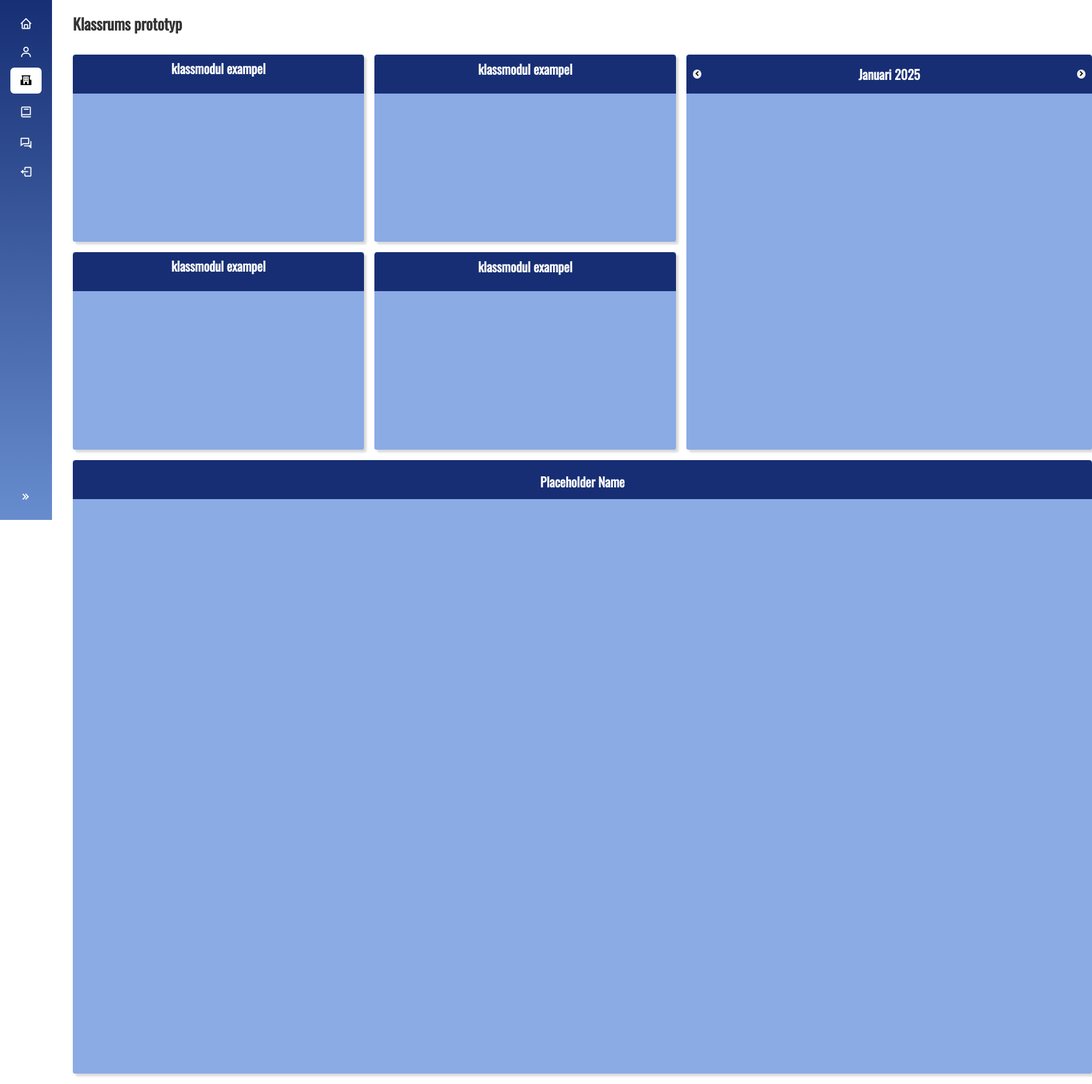
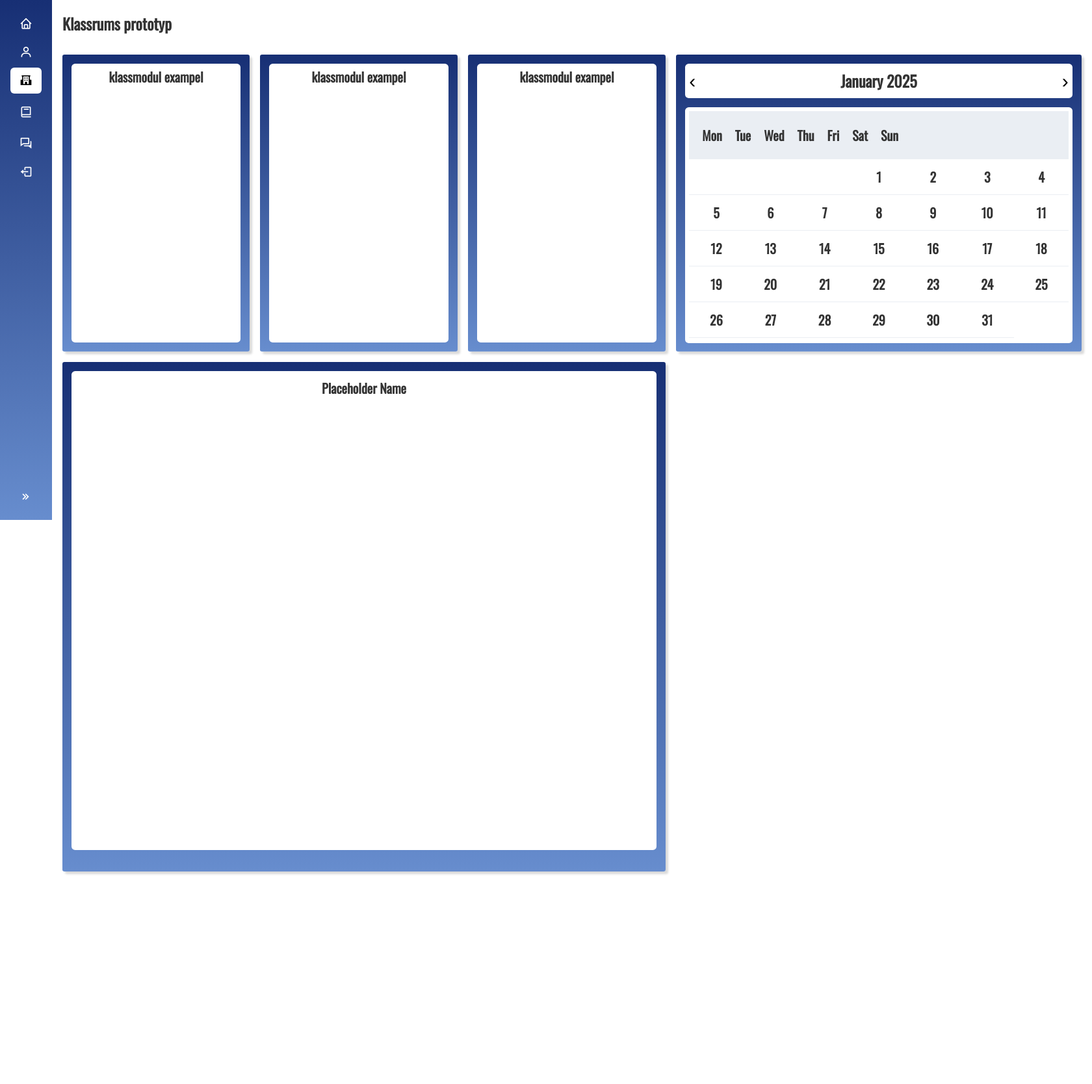
Before and after one commit to RealFTWhiskey/RealFTWhiskey.github.io, a PHP site: page /classroomex.html in a window 1680 px wide. Shown: the whole page at 65% size. After the commit the page ends 1346 px from the top, so only its background shows below. Run offline with PHP 8.4, Linux system fonts and the light colour scheme; some web fonts are replaced.

Commit message:
Major update

```diff
--- a/classroomex.html
+++ b/classroomex.html
@@ -30,7 +30,7 @@
                     </a>
                 </li>
                 <li>
-                    <a href="classroom.html"  class="active">
+                    <a href="classroom.html" class="active">
                         <i class="bx bxs-school"></i>
                         <span>Klassrum</span>
                     </a>
@@ -82,27 +82,65 @@
                     klassmodul exampel
                 </div>
             </div>
-            <div class="classmodule-4 hover">
-                <div class="textarea">
-                    klassmodul exampel
-                </div>
-            </div>
-            <div class="calender">
-                <div class="textarea header">
-                    <button id="prebBtn">
-                        <i class="bx bxs-chevron-left"></i>
-                    </button>
-                    <div>Januari 2025</div>
-                    <button id="nextBtn">
-                        <i class="bx bxs-chevron-right"></i>
-                    </button>
-                </div>
-            </div>
             <div class="wip">
                 <div class="textarea">
                     Placeholder Name
                 </div>
             </div>
+            <div class="calendar">
+                <div class="calendar-header">
+                    <button id="prev-month">‹</button>
+                    <div id="month-year"></div>
+                    <button id="next-month">›</button>
+                </div>
+                <div class="calendar-body">
+                    <div class="calendar-weekdays">
+                        <div class="calendar-weekdays">
+                            <div>Mon</div>
+                            <div>Tue</div>
+                            <div>Wed</div>
+                            <div>Thu</div>
+                            <div>Fri</div>
+                            <div>Sat</div>
+                            <div>Sun</div>
+                        </div>
+                    </div>
+                    <div class="calendar-dates">
+                        <div>1</div>
+                        <div>2</div>
+                        <div>3</div>
+                        <div>4</div>
+                        <div>5</div>
+                        <div>6</div>
+                        <div>7</div>
+                        <div>8</div>
+                        <div>9</div>
+                        <div>10</div>
+                        <div>11</div>
+                        <div>12</div>
+                        <div>13</div>
+                        <div>14</div>
+                        <div>15</div>
+                        <div>16</div>
+                        <div>17</div>
+                        <div>18</div>
+                        <div>19</div>
+                        <div>20</div>
+                        <div>21</div>
+                        <div>22</div>
+                        <div>23</div>
+                        <div>24</div>
+                        <div>25</div>
+                        <div>26</div>
+                        <div>27</div>
+                        <div>28</div>
+                        <div>29</div>
+                        <div>30</div>
+                        <div>31</div>
+                    </div>
+                </div>
+            </div>
+        </div>
         </div>
     </main>
 
--- a/classroomstyle.css
+++ b/classroomstyle.css
@@ -5,28 +5,96 @@
 }
 
 body {
+    display: flex;
     align-items: center;
     justify-content: center;
 }
 
-.header {
+.calendar-body {
+    border-radius: 0.35rem;
+    background-color: white;
+    text-align: center;
+    vertical-align: center;
+    font-size: 20px;
+    padding: 1%;
+    margin: 14px;
+    height: 79.4%;
+}
+
+.calendar-header {
     display: flex;
     justify-content: space-between;
     align-items: center;
     padding: 10px;
+    border-radius: 0.35rem;
+    background-color: white;
+    text-align: center;
+    vertical-align: center;
+    font-size: 20px;
+    padding: 1%;
+    margin: 14px;
 }
 
-.header button {
-    display: flex;
-    align-items: center;
-    justify-content: center;
+.calendar-header button {
+    background-color: transparent;
     border: none;
+    font-size: 1.5em;
+    cursor: pointer;
+}
+
+#month-year {
+    font-size: 1.2em;
+    font-weight: bold;
+}
+
+.calendar-weekdays,
+.calendar-dates {
+    display: grid;
+    grid-template-columns: repeat(7, 1fr);
+}
+
+.calendar-weekdays div,
+.calendar-dates div {
+    text-align: center;
+    padding: 10px;
+}
+
+.calendar-weekdays {
+    background-color: #eaeef3;
+}
+
+.calendar-weekdays div {
+    font-weight: bold;
+}
+
+.calendar-dates div {
+    border-bottom: 1px solid #eaeef3;
+    cursor: pointer;
+}
+
+.calendar-dates div:hover {
+    background-color: #f1f1f1;
+}
+
+.current-date {
+    background-color: #007bff;
+    color: #fff;
     border-radius: 50%;
+}
+
+.textarea {
+    border-radius: 0.35rem;
+    background-color: white;
+    text-align: center;
+    vertical-align: center;
+    font-size: 20px;
+    padding: 1%;
+    margin: 14px;
+    height: 94%;
 }
 
 .classgrid {
     position: relative;
-    border-width: 1px;
     display: grid;
     grid-template-columns: auto;
     grid-template-rows: auto;
@@ -38,53 +106,37 @@
     border-width: 1.5px;
     box-shadow: 0.25rem 0.25rem 0.2rem rgba(0, 0, 0, 0.15);
     transition: transform 0.3s ease-in-out;
-    background-color: #8babe4;
+    background-image: linear-gradient(#172f74, #678dce);
     background-size: cover;
     background-position: center;
 }
 
 .classmodule-1 {
-    grid-row: 1 / 20;
-    grid-column: 1 / 30;
+    grid-row: 1 / 30;
+    grid-column: 1 / 20;
 }
 
 .classmodule-2 {
-    grid-row: 1 / 20;
-    grid-column: 30 / 60;
+    grid-row: 1 / 30;
+    grid-column: 20 / 40;
 }
 
 .classmodule-3 {
-    grid-row: 20 / 40;
-    grid-column: 1 / 30;
+    grid-row: 1 / 30;
+    grid-column: 40 / 60;
 }
 
-.classmodule-4 {
-    grid-row: 20 / 40;
-    grid-column: 30 / 60;
-}
-
-.calender {
-    grid-row: 1 / 40;
+.calendar {
+    grid-row: 1 / 30;
     grid-column: 60 / 100;
 }
 
 .wip {
-    grid-row: 40 / 100;
-    grid-column: 1 / 100;
+    grid-row: 30 / 80;
+    grid-column: 1 / 60;
 }
 
 .hover:hover {
     transform: scale(1.02);
     cursor: pointer;
 }
-
-.textarea {
-    color: white;
-    background-color: #172e74;
-    border-radius: 0.3rem 0.3rem 0rem 0rem;
-    text-align: center;
-    vertical-align: center;
-    font-size: 20px;
-    max-height: 60px;
-    min-height: 60px;
-}
--- a/script.js
+++ b/script.js
@@ -1,8 +1,3 @@
-/*
- * Watch this tutorial on YouTube
- * https://youtu.be/fIR3isyFV8s
- */
-
 const resizeBtn = document.querySelector("[data-resize-btn]");
 
 resizeBtn.addEventListener("click", function (e) {
@@ -14,56 +9,60 @@
   window.location.href = 'classroomex.html';
 });
 
-const monthYearElement = document.getElementById('monthYear');
-const datesElement = document.getElementById('dates');
-const prevBtn = document.getElementById('prevBtn');
-const nextBtn = document.getElementById('nextBtn');
+const calendarDates = document.querySelector('.calendar-dates');
+const monthYear = document.getElementById('month-year');
+const prevMonthBtn = document.getElementById('prev-month');
+const nextMonthBtn = document.getElementById('next-month');
 
 let currentDate = new Date();
+let currentMonth = currentDate.getMonth();
+let currentYear = currentDate.getFullYear();
 
-const updateCalender = () => {
-  const currentYear = currentDate.getFullYear();
-  const currentMonth = currentDate.getMonth();
+const months = [
+  'January', 'February', 'March', 'April', 'May', 'June',
+  'July', 'August', 'September', 'October', 'November', 'December'
+];
 
-  const firstday = new Date(currentYear, currentMonth, 0);
-  const lastDay = new Date(currentYear, currentMonth + 1, 0);
-  const totalDays = lastDay.getDate();
-  const firstDayIndex = firstday.getDate();
-  const lastDayIndex = lastDay.getDay();
+function renderCalendar(month, year) {
+  calendarDates.innerHTML = '';
+  monthYear.textContent = `${months[month]} ${year}`;
 
-  const monthYearString = currentDate.toLocaleString
-    ('default', { month: 'long', year: 'numeric' });
-  monthYearElement.textContent = monthYearString;
+  // Get the first day of the month
+  const firstDay = new Date(year, month, 1).getDay();
 
-  let datesHTML = '';
+  // Get the number of days in the month
+  const daysInMonth = new Date(year, month + 1, 0).getDate();
 
-  for (let i = firstDayIndex; i > 0; i--) {
-    const prevDate = new Date(currentYear, currentMonth, 0 - i + 1);
-    datesHTML += `<div class="date inactive">${prevDate.getDate()}</div>`;
+  // Create blanks for days of the week before the first day
+  for (let i = 0; i < firstDay; i++) {
+    const blank = document.createElement('div');
+    calendarDates.appendChild(blank);
   }
 
-  for (let i = 1; i <= totalDays; i++) {
-    const date = new Date(currentYear, currentMonth, i);
-    const activeClass = new date.toDateString() == new Date().toDateString() ? 'active' : '';
-    datesHTML += `<div class="date ${activeClass}">${i}</div>`;
+  // Populate the days
+  for (let i = 1; i <= daysInMonth; i++) {
+    const day = document.createElement('div');
+    day.textContent = i;
+    calendarDates.appendChild(day);
   }
-
-  for (let i = 1; i <= 7 - lastDayIndex; i++) {
-    const nextDate = new Date(currentYear, currentMonth, + 1, i);
-    datesHTML += `<div class="date inactive">${nextDate.getDate()}</div>`;
-  }
-
-  datesElement.innerHTML = datesHTML;
 }
 
-prevBtn.addEventListener('click', () => {
-  currentDate.setMonth(currentDate.getMonth() - 1);
-  updateCalender();
-})
+renderCalendar(currentMonth, currentYear);
 
-nextBtn.addEventListener('click', () => {
-  currentDate.setMonth(currentDate.getMonth() + 1);
-  updateCalender();
-})
+prevMonthBtn.addEventListener('click', () => {
+  currentMonth--;
+  if (currentMonth < 0) {
+    currentMonth = 11;
+    currentYear--;
+  }
+  renderCalendar(currentMonth, currentYear);
+});
 
-updateCalender();
+nextMonthBtn.addEventListener('click', () => {
+  currentMonth++;
+  if (currentMonth > 11) {
+    currentMonth = 0;
+    currentYear++;
+  }
+  renderCalendar(currentMonth, currentYear);
+});
--- a/style.css
+++ b/style.css
@@ -113,6 +113,24 @@
   }
 }
 
+.hover:hover {
+  transform: scale(1.02);
+  cursor: pointer;
+}
+
+.textareaclasses {
+  border-radius: 0rem 0rem 0.35rem 0.35rem;
+  background-color: white;
+  margin-left: 10px;
+  margin-right: 10px;
+  margin-bottom: 10px;
+  text-align: center;
+  vertical-align: center;
+  font-size: 20px;
+  padding: 6%;
+  height: 25.5%;
+}
+
 .grid {
   position: relative;
   border-width: 1px;
@@ -120,70 +138,54 @@
   grid-template-columns: auto;
   grid-template-rows: auto;
   gap: 1rem;
-  min-height: 600px;
 }
 
 .grid>div {
-  border-radius: 0.20rem;
+  border-radius: 0.35rem;
   border-width: 1.5px;
   box-shadow: 0.25rem 0.25rem 0.2rem rgba(0, 0, 0, 0.15);
   transition: transform 0.3s ease-in-out;
-  background-color: #8babe4;
+  background-image: linear-gradient(#172f74, #678dce);
   background-size: cover;
   background-position: center;
 }
 
+.room-img {
+  border-radius: 0.35rem 0.35rem 0rem 0rem;
+  background-size: cover;
+  background-position: center;
+  margin-top: 10px;
+  margin-right: 10px;
+  margin-left: 10px;
+  height: 70%;
+  border: solid white;
+  border-width: 10px;
+}
+
 .room-1 {
-  grid-row: 1 / 20;
-  grid-column: 1 / 30;
+  grid-row: 1 / 28;
+  grid-column: 1 / 21;
+}
+.room-1-img {
+  background-image: url(images/books.jpeg);
 }
 
 .room-2 {
-  grid-row: 1 / 20;
-  grid-column: 30 / 60;
-}
+  grid-row: 1 / 28;
+  grid-column: 21 / 41;
+}.room-2-img {background-image: url(images/Historia.jpg);}
 
 .room-3 {
-  grid-row: 1 / 20;
-  grid-column: 60 / 90;
-}
+  grid-row: 1 / 28;
+  grid-column: 41 / 61;
+}.room-3-img {background-image: url(images/matte.jpg);}
 
 .room-4 {
-  grid-row: 20 / 40;
-  grid-column: 1 / 30;
-}
+  grid-row: 1 / 28;
+  grid-column: 61 / 81;
+}.room-4-img {background-image: url(images/geografi.webp);}
 
 .room-5 {
-  grid-row: 20 / 40;
-  grid-column: 30 / 60;
-}
-
-.room-6 {
-  grid-row: 20 / 40;
-  grid-column: 60 / 90;
-}
-
-.room-7 {
-  grid-row: 40 / 60;
-  grid-column: 1 / 30;
-}
-
-.room-8 {
-  grid-row: 40 / 60;
-  grid-column: 30 / 60;
-}
-
-.hover:hover {
-  transform: scale(1.02);
-  cursor: pointer;
-}
-
-.textarea {
-  color: white;
-  background-color: #172e74;
-  border-radius: 0.3rem 0.3rem 0rem 0rem;
-  text-align: center;
-  vertical-align: center;
-  font-size: 20px;
-  padding: 1%;
-}
+  grid-row: 28 / 55;
+  grid-column: 1 / 21;
+}.room-5-img {background-image: url(images/idrott.jpg);}
```
Also changed, not shown: classroom.html (+21 -26 lines), images/Historia.jpg (added), images/books.jpeg (added), images/geografi.webp (added), images/idrott.jpg (added), images/matte.jpg (added).
